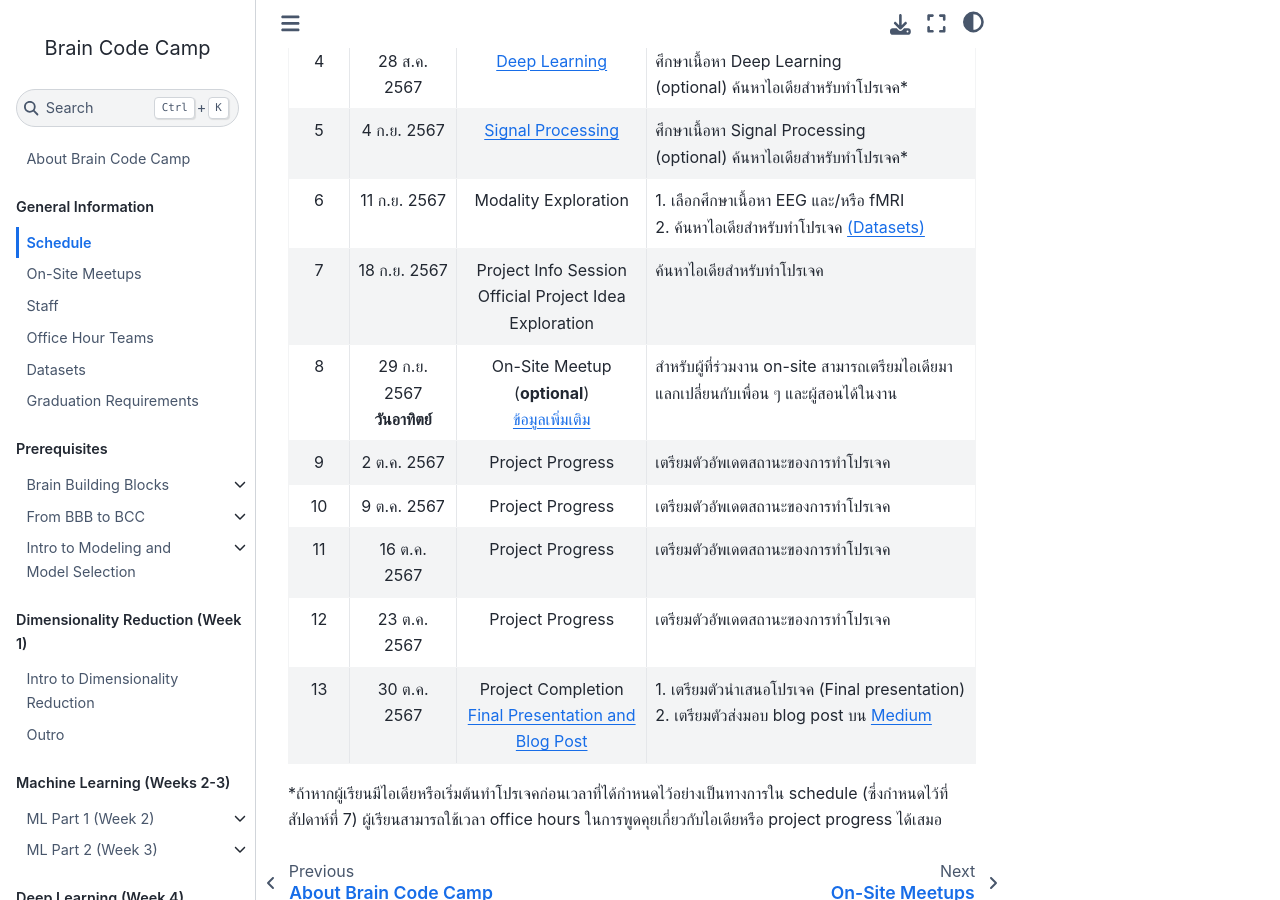
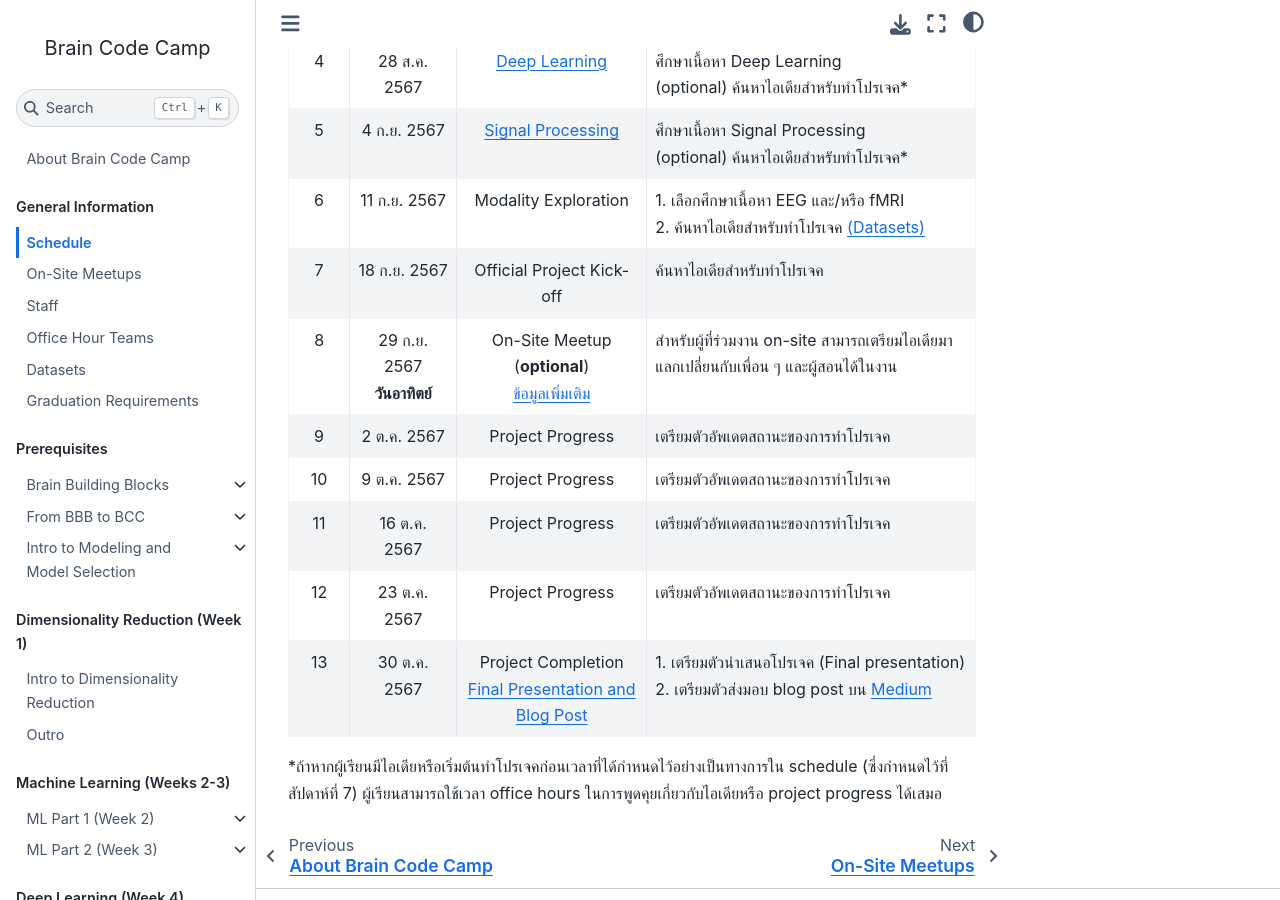
Before and after one commit to braincodecamp/brainCodeCamp2024, a Jupyter Book: the page built from GeneralInfo/schedule.md, in a window 1280 px wide and 900 px high, scrolled down 761 px. Built offline with Jupyter Book 1.0.4 settings and Sphinx 7.4.7 and the Sphinx Book theme 1.1.4, drawn with Linux system fonts in a browser that asks for light colours; pages that are not in the unit, such as notebooks, are missing from menus.

Commit message:
Update schedule.md

```diff
--- a/GeneralInfo/schedule.md
+++ b/GeneralInfo/schedule.md
@@ -19,7 +19,7 @@
 |  4   |           28 ส.ค. 2567            |                 [Deep Learning](/Fundamentals/DeepLearning/deep_learning_intro.md)                  | ศึกษาเนื้อหา Deep Learning <br> (optional) ค้นหาไอเดียสำหรับทำโปรเจค\*                                           |
 |  5   |            4 ก.ย. 2567            |           [Signal Processing](/Fundamentals/SignalProcessing/signal_processing_intro.md)            | ศึกษาเนื้อหา Signal Processing <br> (optional) ค้นหาไอเดียสำหรับทำโปรเจค\*                                       |
 |  6   |           11 ก.ย. 2567            |                                        Modality Exploration                                         | 1. เลือกศึกษาเนื้อหา EEG และ/หรือ fMRI <br> 2. ค้นหาไอเดียสำหรับทำโปรเจค [(Datasets)](/GeneralInfo/datasets.md)  |
-|  7   |           18 ก.ย. 2567            |                     Project Info Session <br> Official Project Idea Exploration                     | ค้นหาไอเดียสำหรับทำโปรเจค                                                                                        |
+|  7   |           18 ก.ย. 2567            |                                      Official Project Kick-off                                      | ค้นหาไอเดียสำหรับทำโปรเจค                                                                                        |
 |  8   | 29 ก.ย. 2567 <br> **วันอาทิตย์**  |     On-Site Meetup <br> (**optional**) <br> [ข้อมูลเพิ่มเติม](/GeneralInfo/on-site-meetups.md)      | สำหรับผู้ที่ร่วมงาน on-site สามารถเตรียมไอเดียมาแลกเปลี่ยนกับเพื่อน ๆ และผู้สอนได้ในงาน                          |
 |  9   |            2 ต.ค. 2567            |                                          Project Progress                                           | เตรียมตัวอัพเดตสถานะของการทำโปรเจค                                                                               |
 |  10  |            9 ต.ค. 2567            |                                          Project Progress                                           | เตรียมตัวอัพเดตสถานะของการทำโปรเจค                                                                               |
```
